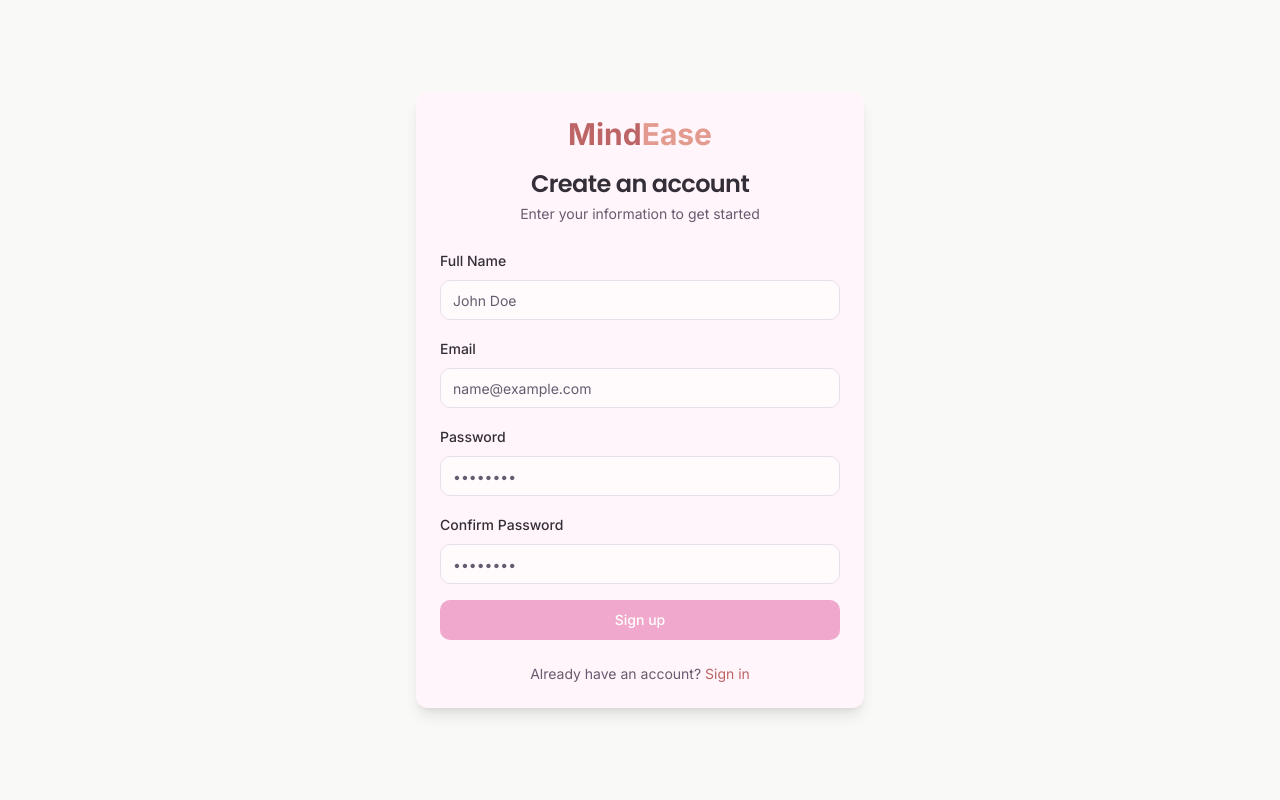
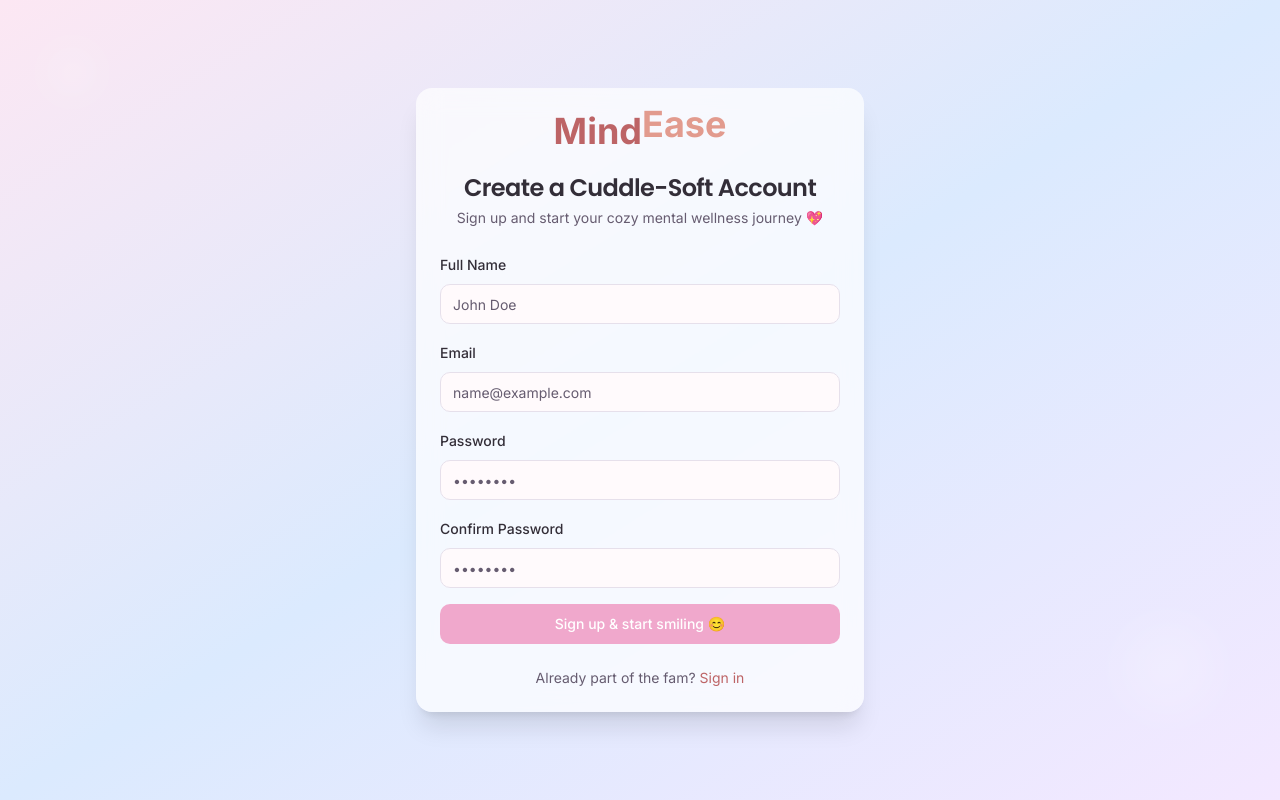
Before and after one commit to DamarisM87/mindease-connect-hub, a React (Vite) app: page /register in a window 1280 px wide. Built offline with nearby package versions, Linux system fonts and the light colour scheme.

Commit message:
feat: Revamp Register component with enhanced styling, improved messaging, and updated error handling

```diff
--- a/src/pages/auth/Register.tsx
+++ b/src/pages/auth/Register.tsx
@@ -1,4 +1,3 @@
-
 import React, { useState } from 'react';
 import { Link, useNavigate } from 'react-router-dom';
 import { useAuth } from '@/contexts/AuthContext';
@@ -6,7 +5,10 @@ import { Button } from '@/components/ui/button';
 import { Input } from '@/components/ui/input';
 import { Label } from '@/components/ui/label';
 import { Loader2 } from 'lucide-react';
-import { Card, CardContent, CardDescription, CardFooter, CardHeader, CardTitle } from '@/components/ui/card';
+import {
+  Card, CardContent, CardDescription,
+  CardFooter, CardHeader, CardTitle
+} from '@/components/ui/card';
 
 const Register = () => {
   const [name, setName] = useState('');
@@ -24,14 +26,12 @@ const Register = () => {
     setIsLoading(true);
     setError('');
 
-    // Validate passwords match
     if (password !== confirmPassword) {
       setError('Passwords do not match');
       setIsLoading(false);
       return;
     }
 
-    // Validate password strength
     if (password.length < 6) {
       setError('Password must be at least 6 characters long');
       setIsLoading(false);
@@ -40,7 +40,6 @@ const Register = () => {
 
     try {
       const success = await register(name, email, password);
-
       if (success) {
         navigate('/dashboard', { replace: true });
       }
@@ -53,21 +52,31 @@ const Register = () => {
   };
 
   return (
-    <div className="min-h-screen flex items-center justify-center py-12 px-4 sm:px-6 lg:px-8 bg-mindease-light">
-      <div className="w-full max-w-md">
-        <Card className="border-0 shadow-lg animate-fade-in">
+    <div className="min-h-screen flex items-center justify-center py-12 px-4 sm:px-6 lg:px-8 bg-gradient-to-br from-pink-100 via-blue-100 to-purple-100 relative overflow-hidden">
+
+      {/* Floating sparkles */}
+      <div className="absolute inset-0 pointer-events-none animate-float">
+        <div className="absolute w-16 h-16 bg-white/20 rounded-full top-10 left-10 blur-lg animate-pulse"></div>
+        <div className="absolute w-24 h-24 bg-white/20 rounded-full bottom-20 right-16 blur-xl animate-bounce"></div>
+        <div className="absolute w-10 h-10 bg-white/20 rounded-full top-1/2 left-1/3 blur-md animate-ping"></div>
+      </div>
+
+      <div className="w-full max-w-md z-10 animate-fade-in-up">
+        <Card className="border-0 shadow-xl bg-white/70 backdrop-blur-md rounded-2xl">
           <CardHeader className="space-y-1">
-            <div className="flex justify-center mb-3">
-              <span className="text-3xl font-bold text-mindease-accent">Mind</span>
-              <span className="text-3xl font-bold text-mindease-primary">Ease</span>
+            <div className="flex justify-center mb-4">
+              <span className="text-4xl font-extrabold text-mindease-accent animate-bounce">Mind</span>
+              <span className="text-4xl font-extrabold text-mindease-primary animate-bounce delay-200">Ease</span>
             </div>
-            <CardTitle className="text-2xl text-center">Create an account</CardTitle>
-            <CardDescription className="text-center">Enter your information to get started</CardDescription>
+            <CardTitle className="text-2xl text-center">Create a Cuddle-Soft Account</CardTitle>
+            <CardDescription className="text-center">
+              Sign up and start your cozy mental wellness journey 💖
+            </CardDescription>
           </CardHeader>
           <CardContent>
             <form className="space-y-4" onSubmit={handleRegister}>
               {error && (
-                <div className="p-3 rounded bg-destructive/10 text-destructive text-sm">
+                <div className="p-3 rounded bg-red-100 text-red-600 text-sm">
                   {error}
                 </div>
               )}
@@ -123,17 +132,17 @@ const Register = () => {
                 {isLoading ? (
                   <>
                     <Loader2 className="mr-2 h-4 w-4 animate-spin" />
-                    Creating account...
+                    Creating your happy space...
                   </>
                 ) : (
-                  'Sign up'
+                  'Sign up & start smiling 😊'
                 )}
               </Button>
             </form>
           </CardContent>
           <CardFooter className="flex justify-center">
             <p className="text-sm text-muted-foreground">
-              Already have an account?{' '}
+              Already part of the fam?{' '}
               <Link to="/login" className="text-mindease-accent hover:underline">
                 Sign in
               </Link>
```
